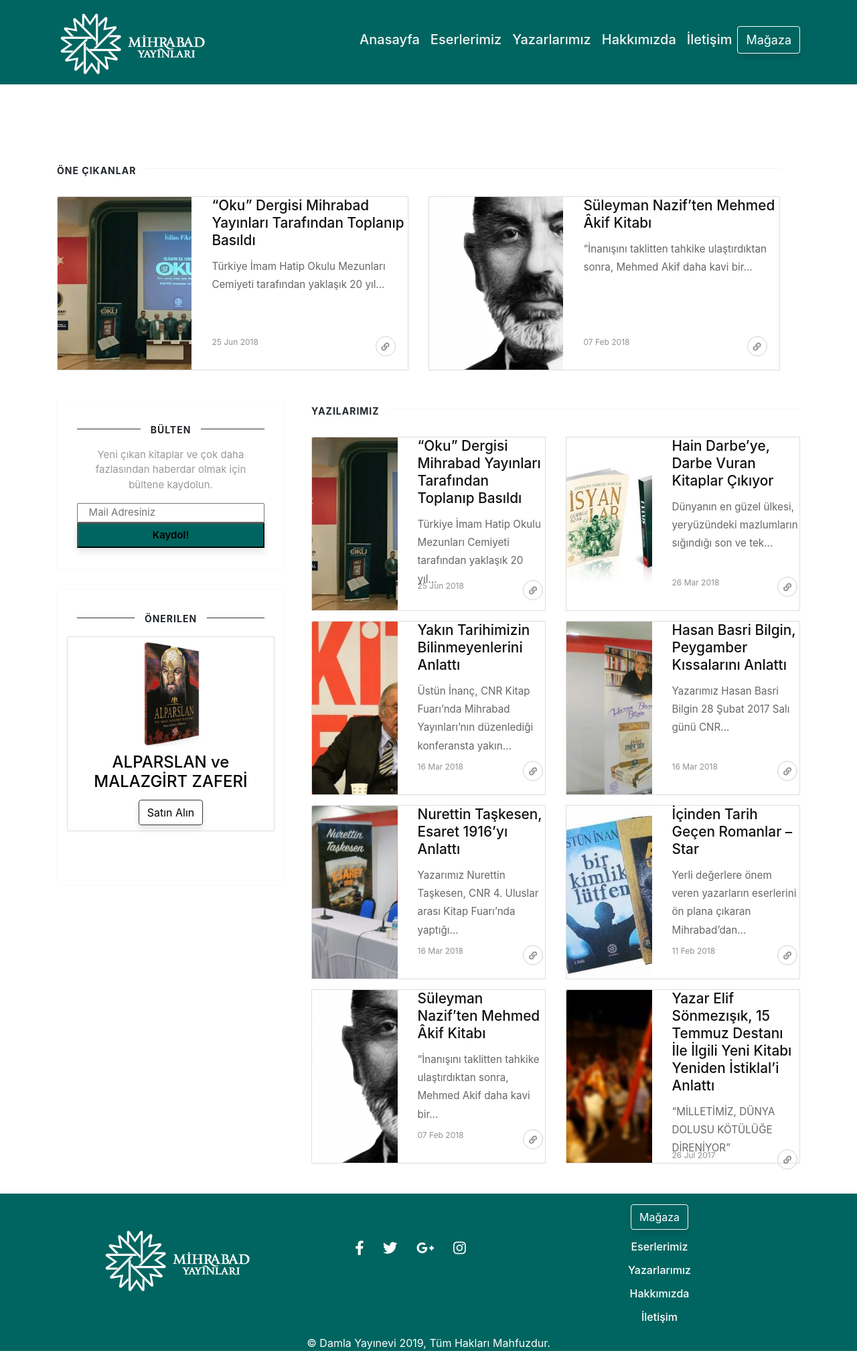
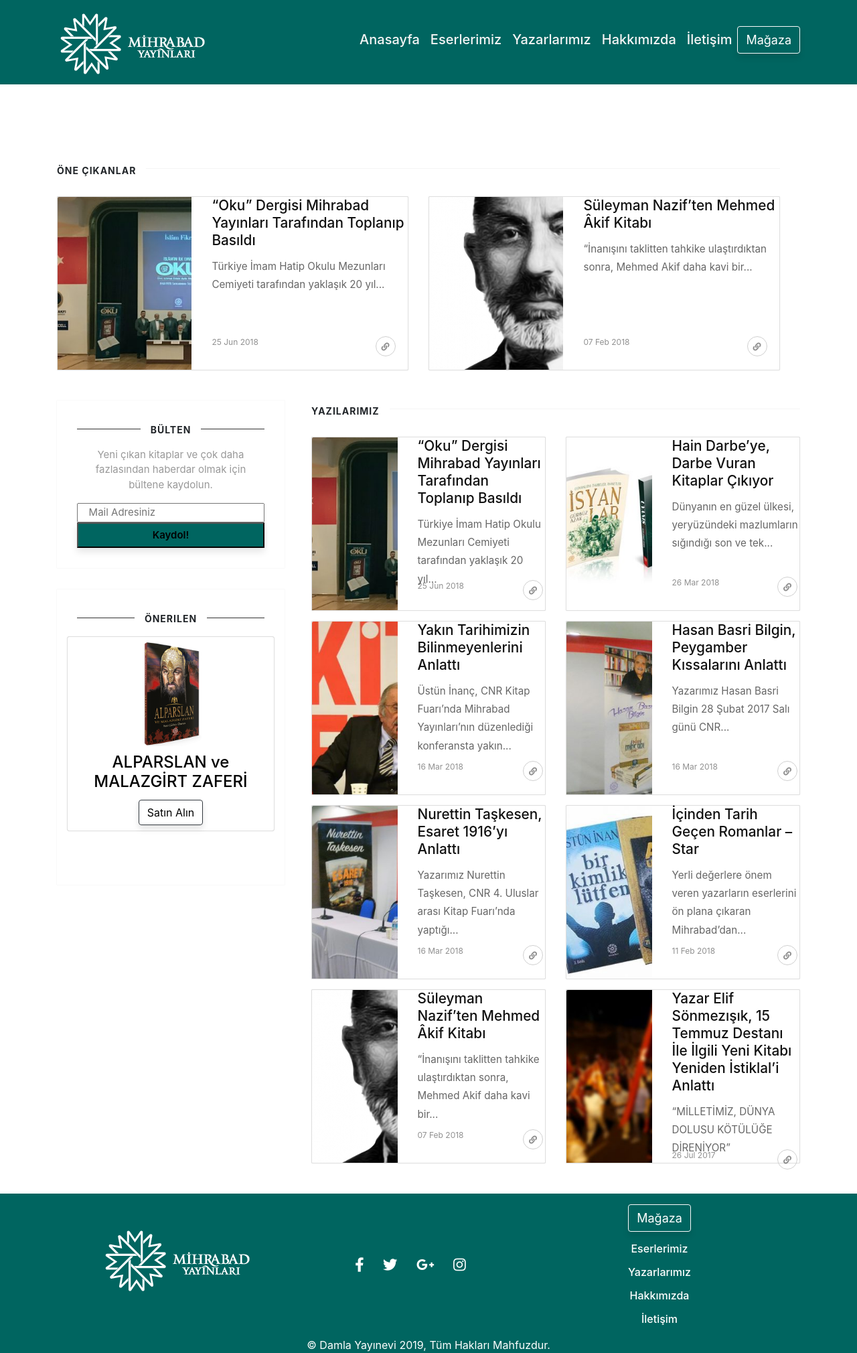
Before and after one commit to edamla/mihrabad, a Jekyll site: the page built from index.html, in a window 1280 px wide. Shown: the whole page at 67% size. Built offline with Jekyll 4.4.1, drawn with Linux system fonts in a browser that asks for light colours; nearby versions of some CDN libraries; the list of posts is cut into pages by our own code; comment, search, counter and statistics services are not loaded.

Commit message:
Update default.html

```diff
--- a/_layouts/default.html
+++ b/_layouts/default.html
@@ -123,7 +123,7 @@
 
 <footer style="background-color: #006560;">
     <div class="container">
-          <div class="row col-12 text-center">
+        <div class="row col-12 text-center">
               <!-- Grid column -->
           <div class="col-12 col-md-4 mt-5">
                 <a href="{{ site.baseurl }}/">
@@ -132,7 +132,7 @@
           </div>
           <!-- Grid column -->
           <div class="col-12 col-md-4 my-auto">
-              <div class="mb-5">
+              <div>
                   <!-- Facebook -->
                   <a class="fb-ic " href="https://tr-tr.facebook.com/mihrabadyayin/">
                     <i class="fab fa-facebook-f fa-lg text-white mr-4"> </i>
@@ -155,7 +155,7 @@
           <div class="col-12 col-md-4 text-center mt-3">
             <!-- Grid column -->
             <div class="mb-3">
-                <a class="btn btn-outline-light" href="https://www.damlayayinevi.com.tr/mihrabad-yayinlari" target="_blank" style="font-size: medium;">Mağaza</a>
+                <a class="btn btn-outline-light" href="https://www.damlayayinevi.com.tr/mihrabad-yayinlari" target="_blank" style="font-size: large;">Mağaza</a>
             </div>
             <!-- Grid column -->
             <!-- Grid column -->
@@ -190,7 +190,6 @@
             </div>
             <!-- Grid column -->
           </div>
-
         </div>
       </div>
 
```
